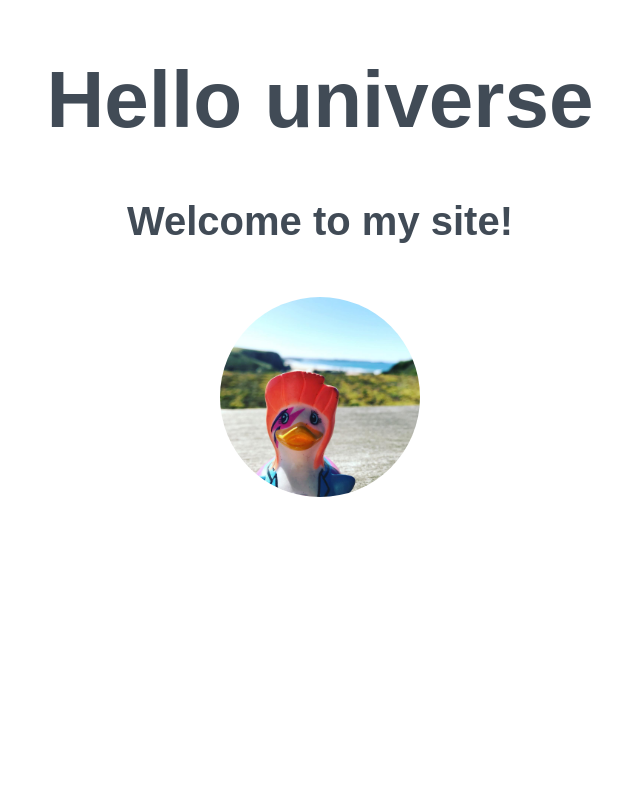
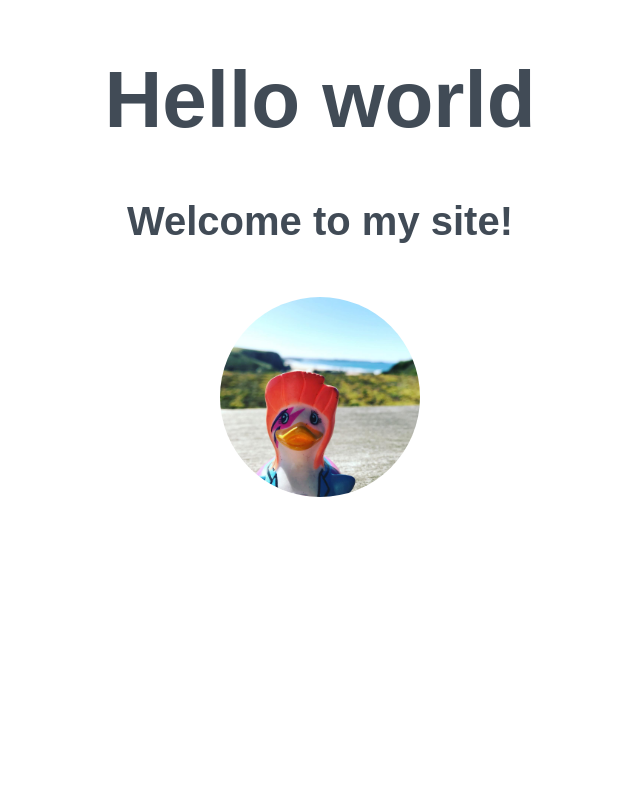
Before and after one commit to Camryn3000/my-first-webdsite, a plain HTML site: page index.html in a window 1280 px wide. Shown: the top 800 px of the page, without its empty margins (320-960 px from the left). Drawn offline with Linux system fonts and the light colour scheme.

Commit message:
updated hello universe
updated hello universe to hello world

```diff
--- a/index.html
+++ b/index.html
@@ -6,7 +6,7 @@
 </head>
 <body>
 <div>
- <h1>Hello universe</h1>
+ <h1>Hello world</h1>
 <h2>Welcome to my site!</h2>
 <img src="duck.jpg" width="200px">
 </div>
```
